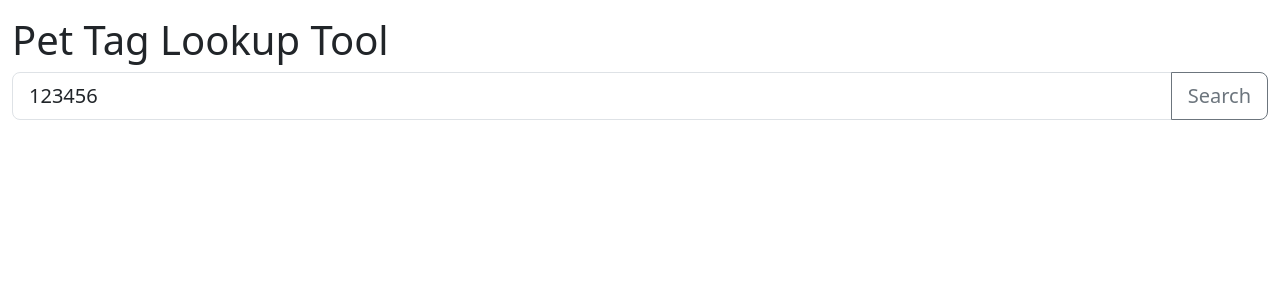
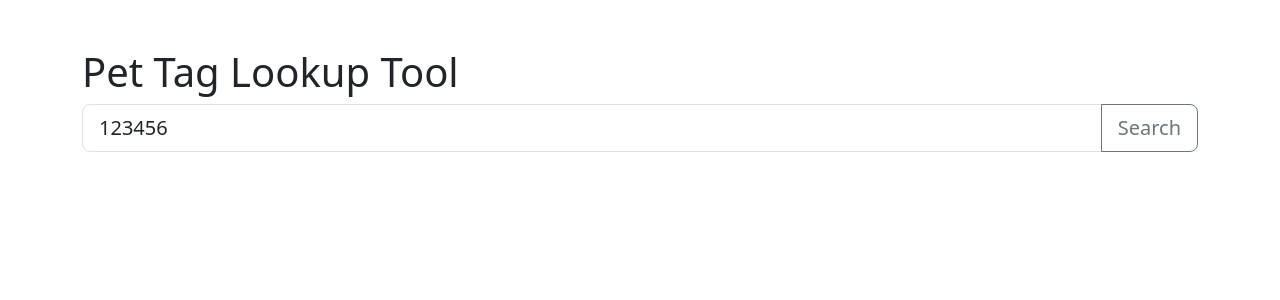
Before and after one commit to Commbocc/hc-pet-tag-lookup, a Vue app: page / in a window 1280 px wide. Shown: the top 300 px of the page. Built offline with nearby package versions, Linux system fonts and the light colour scheme.

Commit message:
change padding

```diff
--- a/index.html
+++ b/index.html
@@ -9,7 +9,7 @@
 </head>
 
 <body>
-  <div id="app" class="container-fluid py-3"></div>
+  <div id="app"></div>
   <script type="module" src="/src/main.ts"></script>
 </body>
 
--- a/src/App.vue
+++ b/src/App.vue
@@ -1,10 +1,16 @@
 <script setup lang="ts">
 import SearchForm from "./components/SearchForm.vue";
 import SearchResults from "./components/SearchResults.vue";
+
+const containerClass = import.meta.env.DEV
+  ? "py-5 container"
+  : "container-fluid pt-2";
 </script>
 
 <template>
-  <SearchForm />
+  <article :class="containerClass">
+    <SearchForm />
+  </article>
 
   <SearchResults class="mt-3" />
 </template>
```
